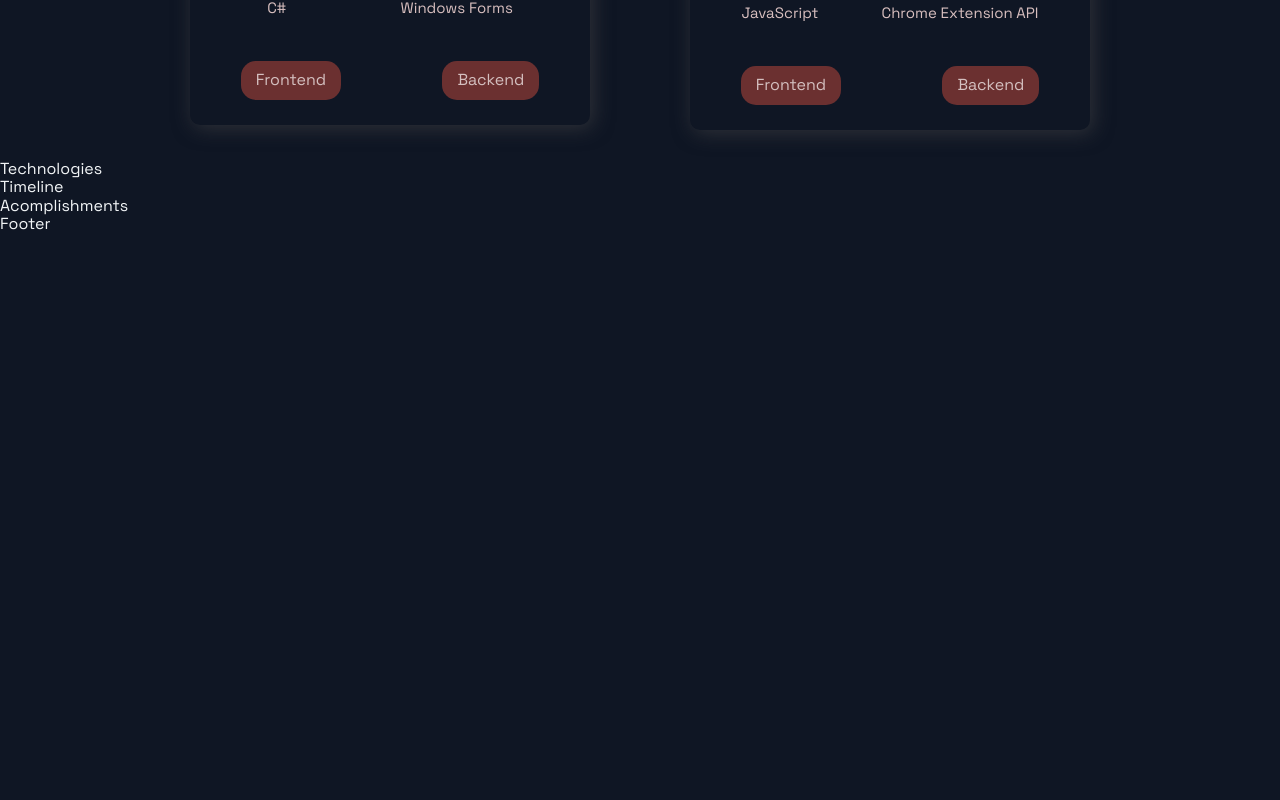
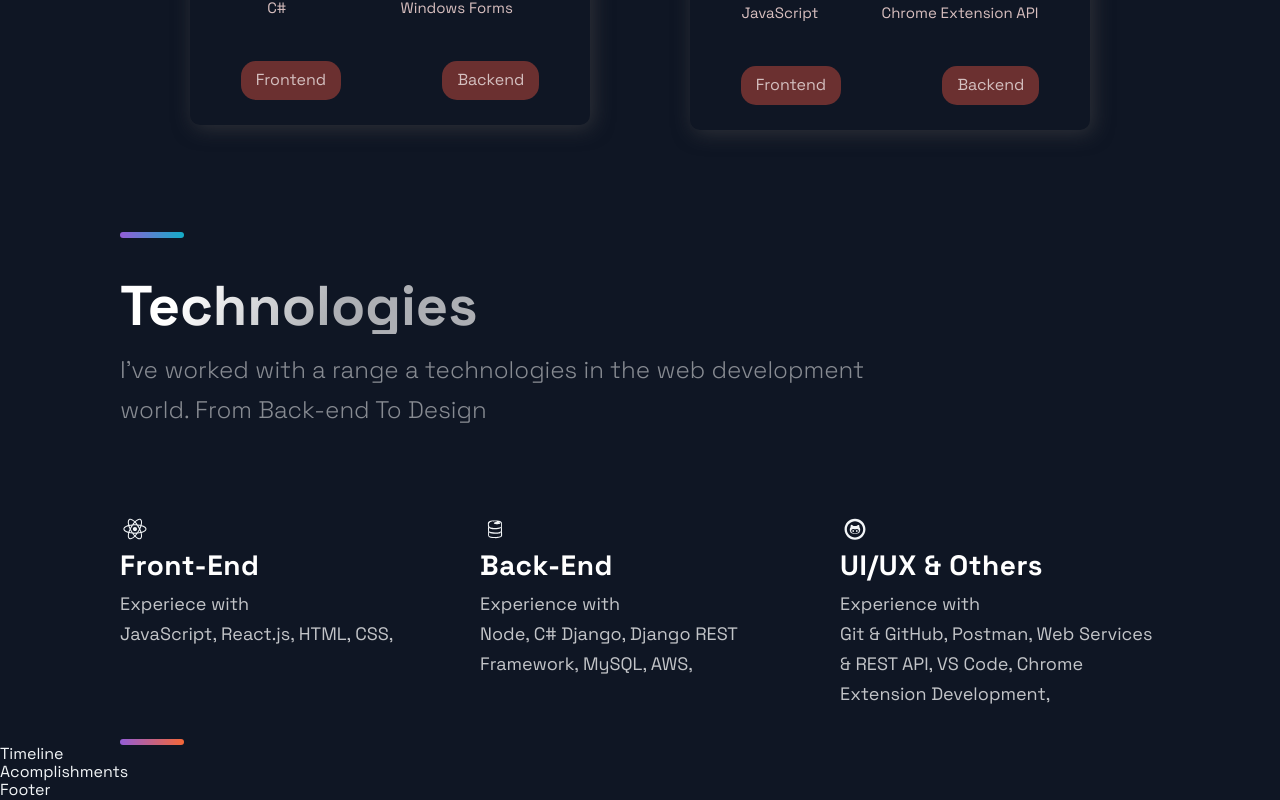
Before and after one commit to Benjameslane/Portfolio, a Next.js app: page / in a window 1280 px wide. Shown: the part 3163-3963 px from the top of the page. Before the commit the page ends 3397 px from the top, so only its background shows below. Built offline with nearby package versions, Linux system fonts and the light colour scheme.

Commit message:
added our technologies section with icons using <Di>

```diff
--- a/src/components/Technologies/Technologies.js
+++ b/src/components/Technologies/Technologies.js
@@ -1,12 +1,68 @@
 import React from 'react';
-import { DiFirebase, DiReact, DiZend } from 'react-icons/di';
+import { DiFirebase, DiGit, DiGithub, DiNodejs, DiReact, DiZend } from 'react-icons/di';
 import { Section, SectionDivider, SectionText, SectionTitle } from '../../styles/GlobalComponents';
 import { List, ListContainer, ListItem, ListParagraph, ListTitle } from './TechnologiesStyles';
 
 const Technologies = () =>  (
-  <div>
-    Technologies
-  </div>
+<Section id="tech">
+    <SectionDivider divider />
+    <SectionTitle>Technologies</SectionTitle>
+    <SectionText>
+      I've worked with a range a technologies in the web development world.
+      From Back-end To Design
+    </SectionText>
+    <br/>
+    <List>
+      <ListItem>
+        <picture>
+          <DiReact size="3rem" />
+        </picture>
+        <ListContainer>
+          <ListTitle>Front-End</ListTitle>
+          <ListParagraph>
+            Experiece with <br />
+            JavaScript,
+            React.js,
+            HTML,
+            CSS,
+          </ListParagraph>
+        </ListContainer>
+      </ListItem>
+      <ListItem>
+        <picture>
+          <DiFirebase size="3rem" />
+        </picture>
+        <ListContainer>
+          <ListTitle>Back-End</ListTitle>
+          <ListParagraph>
+            Experience with <br />
+            Node,
+            C#
+            Django, Django REST Framework,
+            MySQL,
+            AWS,
+          </ListParagraph>
+        </ListContainer>
+      </ListItem>
+      <ListItem>
+        <picture>
+          <DiGithub size="3rem" />
+        </picture>
+        <ListContainer>
+          <ListTitle>UI/UX & Others</ListTitle>
+          <ListParagraph>
+            Experience with <br />
+            Git & GitHub,
+            Postman,
+            Web Services & REST API,
+            VS Code,
+            Chrome Extension Development,
+          </ListParagraph>
+        </ListContainer>
+      </ListItem>
+    </List>
+    <SectionDivider colorAlt />
+  </Section>
 );
 
 export default Technologies;
```
